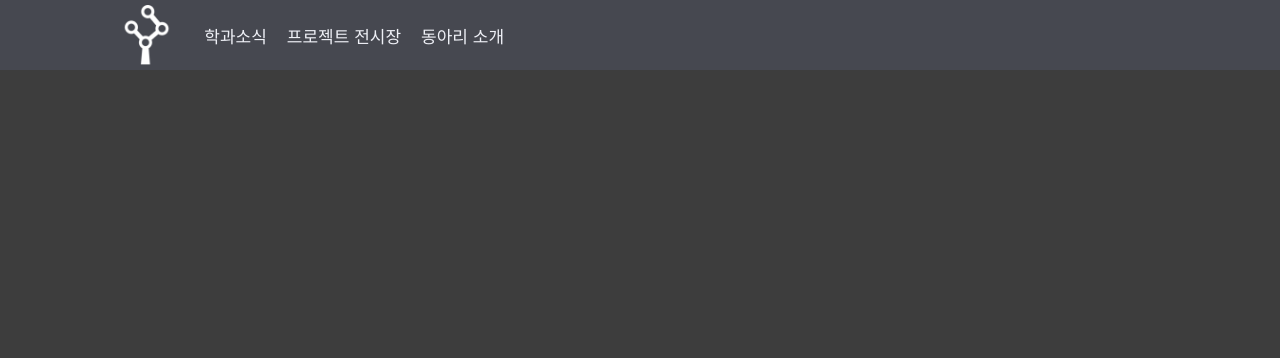
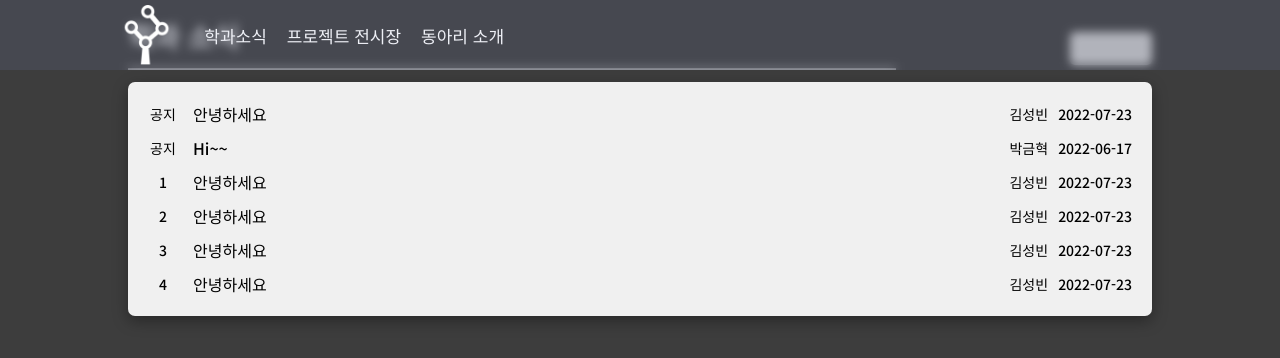
Before and after one commit to jungvengers/sunrinsecurity_frontend_v2, a Nuxt app: page /notice in a window 1280 px wide. Shown: the top 358 px of the page. Built offline with nearby package versions, Linux system fonts and the light colour scheme.

Commit message:
create: notice page

```diff
--- a/assets/styles/notice/ArticleCard/style.scss
+++ b/assets/styles/notice/ArticleCard/style.scss
@@ -0,0 +1,90 @@
+.article{
+    &_card {
+        position: relative;
+        margin: 0 auto;
+        padding-top: 2vh;
+        height: 100%;
+        width: 80%;
+        max-width: 1200px;
+    }
+
+    &_content{
+        &_write{
+            position:absolute;
+            top: 4vh;
+            right: 0;
+            border-radius: 5px;
+            border: 2px solid var(--white_1);
+            color: var(--white_1);
+            padding: 5px 15px;
+            font-size: 13px;
+        }
+
+
+        &_title{
+            color: var(--white_1);
+            font-size: 28px;
+        }
+
+        &_hr{
+            margin: 1.5vh 0;
+            width: 75%;
+            border: 1px solid var(--white_1);
+            height: 2px;
+        }
+
+        &_box{
+            width: 100%;
+            height: 70%;
+            background-color: var(--white_1);
+            border-radius: 7px;
+            box-shadow: rgba(0, 0, 0, 0.35) 0px 5px 15px;
+            padding: 20px;
+
+            display: flex;
+            flex-direction: column;
+            gap: 10px;
+        }
+    }
+
+    &_wrapper{
+        &_title{
+            display: flex;
+        }
+    }
+
+    &_item{
+        display: flex;
+        justify-content: space-between;
+        font-size: 16px;
+
+        &_notice{
+            color: var(--red_1);
+        }
+
+        &_wrapper{
+            display: flex;
+            align-items: center;
+        }
+
+        &_type{
+            margin-right: 15px;
+            text-align: center;
+            font-size: 14px;
+            width: 30px;
+        }
+
+        &_date{
+            margin-left: 10px;
+        }
+
+        &_title{
+            cursor: pointer;
+        }
+
+        &_writer, &_date{
+            font-size: 14px;
+            color: var(--gary_1);
+        }
+    }
+}
--- a/components/ArticleCard.vue
+++ b/components/ArticleCard.vue
@@ -1,6 +1,84 @@
 <template>
-    <div class="article_card">
+    <div class="panel">
+        <div class="article_card">
+            <h1 class="article_content_title">학과 소식</h1>
 
+            <div class="article_wrapper_title">
+                <hr class="article_content_hr" />
+                <button class="article_content_write" >작성하기</button>
+            </div>
+
+            <div class="article_content_box">
+
+
+                <li class="article_item">
+                    <div class="article_item_wrapper">
+                        <p class="article_item_type article_item_notice" :class="{}">공지</p>
+                        <p class="article_item_title">안녕하세요</p>
+                    </div>
+                    <div class="article_item_wrapper">
+                        <p class="article_item_writer">김성빈</p>
+                        <p class="article_item_date">2022-07-23</p>
+                    </div>
+                </li>
+
+                <li class="article_item">
+                    <div class="article_item_wrapper">
+                        <p class="article_item_type article_item_notice" :class="{}">공지</p>
+                        <p class="article_item_title">Hi~~</p>
+                    </div>
+                    <div class="article_item_wrapper">
+                        <p class="article_item_writer">박금혁</p>
+                        <p class="article_item_date">2022-06-17</p>
+                    </div>
+                </li>
+
+                <li class="article_item">
+                    <div class="article_item_wrapper">
+                        <p class="article_item_type" :class="{}">1</p>
+                        <p class="article_item_title">안녕하세요</p>
+                    </div>
+                    <div class="article_item_wrapper">
+                        <p class="article_item_writer">김성빈</p>
+                        <p class="article_item_date">2022-07-23</p>
+                    </div>
+                </li>
+
+                <li class="article_item">
+                    <div class="article_item_wrapper">
+                        <p class="article_item_type" :class="{}">2</p>
+                        <p class="article_item_title">안녕하세요</p>
+                    </div>
+                    <div class="article_item_wrapper">
+                        <p class="article_item_writer">김성빈</p>
+                        <p class="article_item_date">2022-07-23</p>
+                    </div>
+                </li>
+
+                <li class="article_item">
+                    <div class="article_item_wrapper">
+                        <p class="article_item_type" :class="{}">3</p>
+                        <p class="article_item_title">안녕하세요</p>
+                    </div>
+                    <div class="article_item_wrapper">
+                        <p class="article_item_writer">김성빈</p>
+                        <p class="article_item_date">2022-07-23</p>
+                    </div>
+                </li>
+
+                <li class="article_item">
+                    <div class="article_item_wrapper">
+                        <p class="article_item_type" :class="{}">4</p>
+                        <p class="article_item_title">안녕하세요</p>
+                    </div>
+                    <div class="article_item_wrapper">
+                        <p class="article_item_writer">김성빈</p>
+                        <p class="article_item_date">2022-07-23</p>
+                    </div>
+                </li>
+
+            </div>
+        </div>
     </div>
 </template>
 
@@ -8,7 +86,6 @@
 export default {
     name: "ArticleCard",
     setup(){
-
     }
 }
 </script>
```
